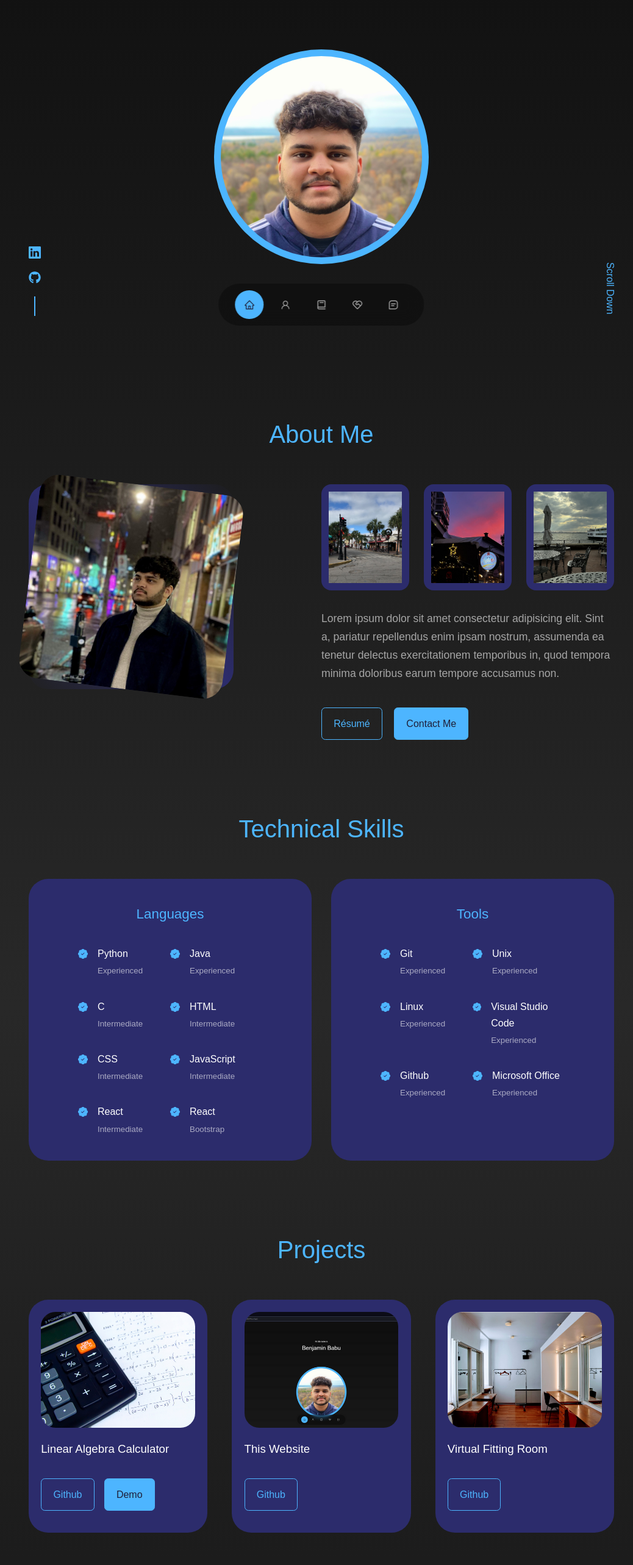
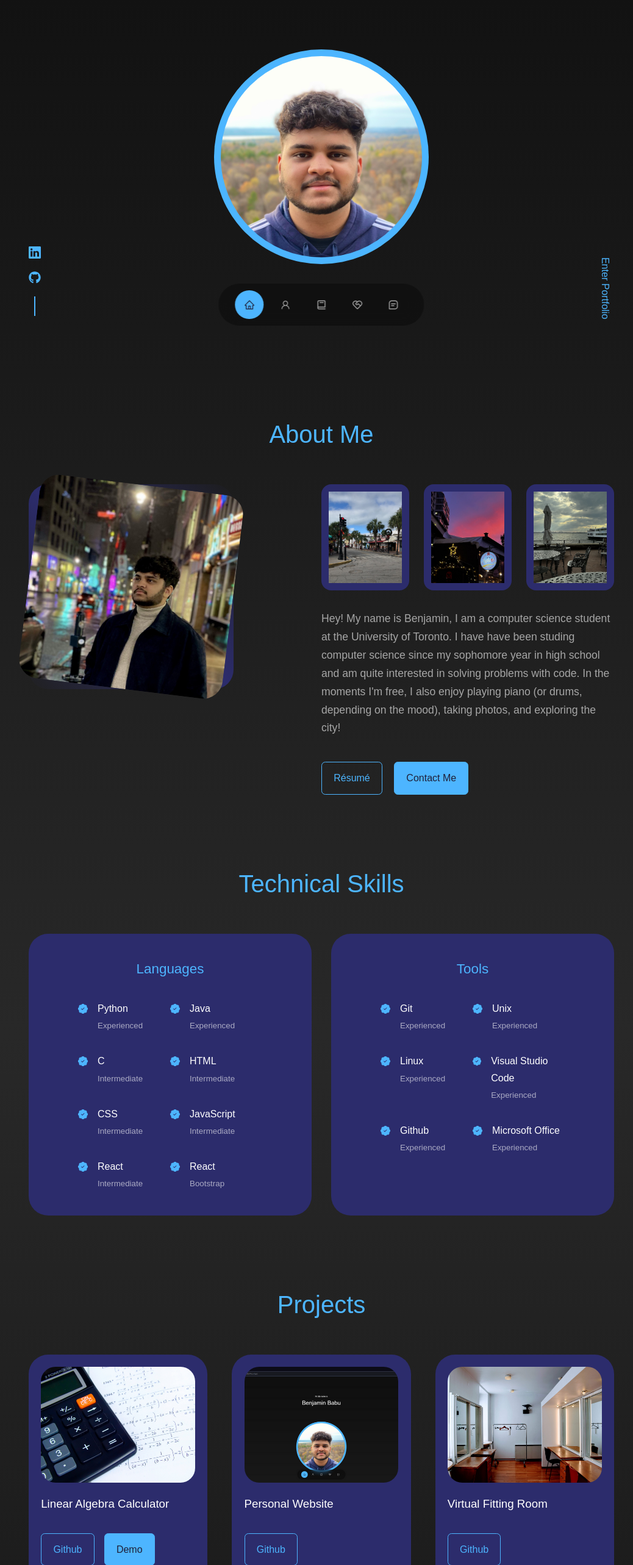
Before and after one commit to benbabu02/personal-portfolio, a React (Create React App) app: page / in a window 1280 px wide. Shown: the part 234-2800 px from the top of the page at 61% size, without its empty margins (113-1151 px from the left). Built offline with nearby package versions, Linux system fonts and the light colour scheme.

Commit message:
adding project photo and modified

```diff
--- a/src/components/about/About.jsx
+++ b/src/components/about/About.jsx
@@ -46,7 +46,10 @@ const About = () => {
           </div>
 
           <p>
-            Lorem ipsum dolor sit amet consectetur adipisicing elit. Sint a, pariatur repellendus enim ipsam nostrum, assumenda ea tenetur delectus exercitationem temporibus in, quod tempora minima doloribus earum tempore accusamus non.
+            Hey! My name is Benjamin, I am a computer science student at the University of Toronto.
+            I have have been studing computer science since my sophomore year in high school and am
+            quite interested in solving problems with code. In the moments I'm free, I also enjoy
+            playing piano (or drums, depending on the mood), taking photos, and exploring the city!
           </p>
 
           <div className="cta">
--- a/src/components/header/Header.jsx
+++ b/src/components/header/Header.jsx
@@ -18,7 +18,7 @@ const Header = () => {
           <img src={ME} alt="me" />
         </div>
 
-        <a href="#about" className='scroll__down'>Scroll Down</a>
+        <a href="#about" className='scroll__down'>Enter Portfolio</a>
       </div>
     </header>
   )
--- a/src/components/projects/Projects.jsx
+++ b/src/components/projects/Projects.jsx
@@ -19,7 +19,7 @@ const data = [
   {
     id: 2,
     image: IMG2,
-    title: 'This Website',
+    title: 'Personal Website',
     text: 'this is text',
     github: 'https://github.com/benbabu02/my-website',
   },
```
Also changed, not shown: src/assets/virtualfittingroom.png.
